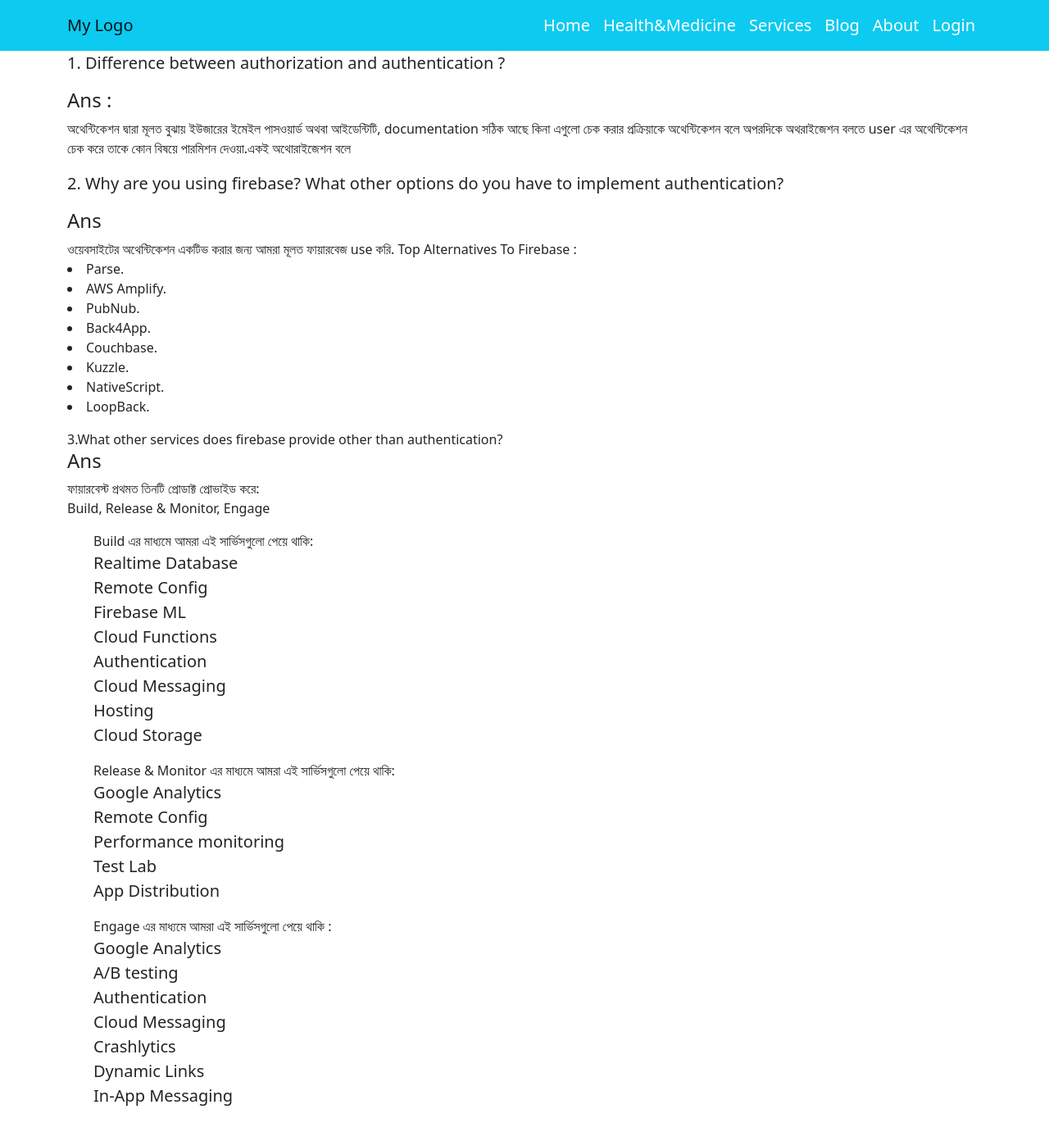
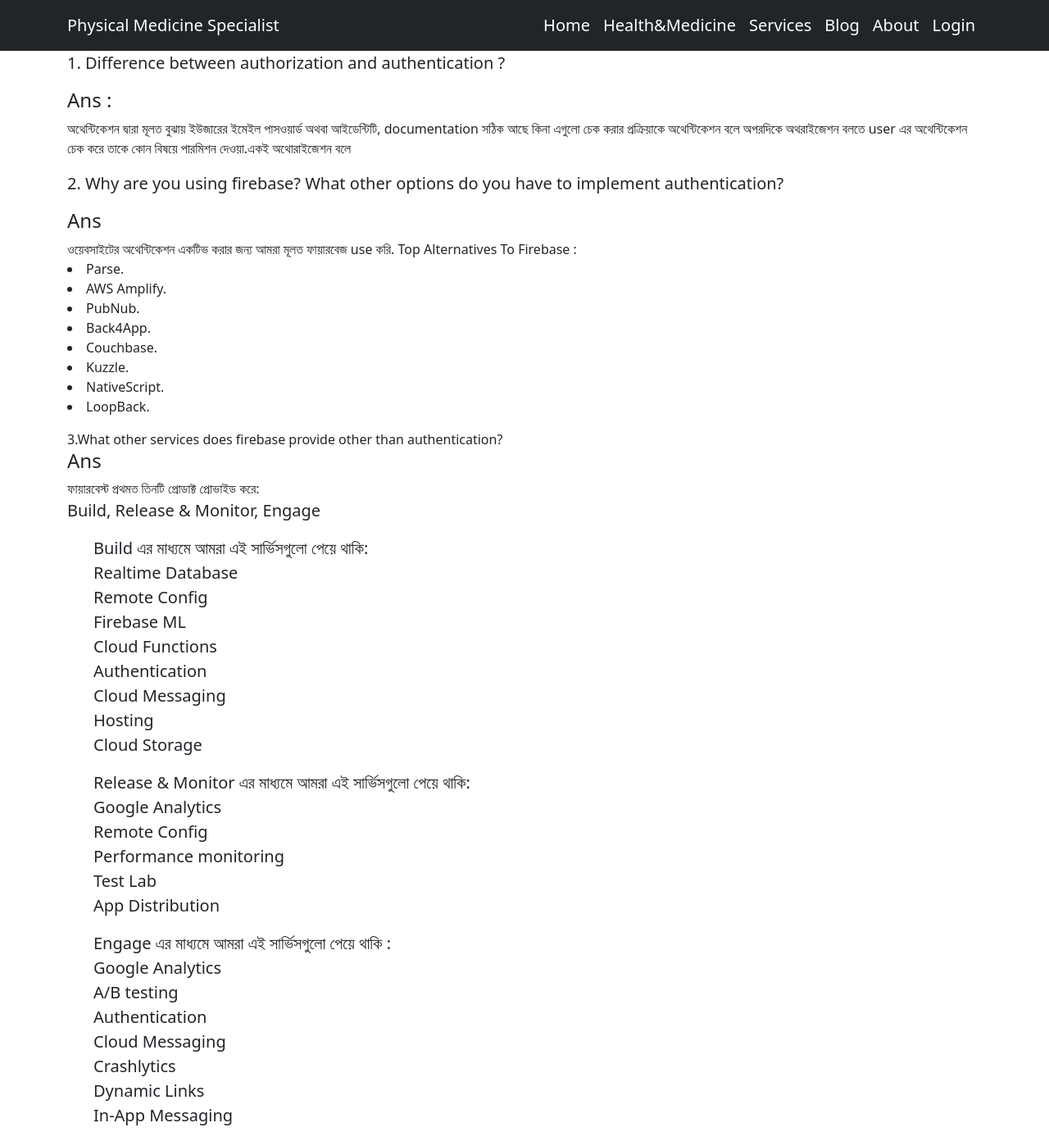
Before and after one commit to alamin00006/independent-service-provider, a React (Create React App) app: page /blog in a window 1280 px wide. Shown: the whole page at 82% size. Before the commit the page ends 1368 px from the top, so only its background shows below. Built offline with nearby package versions, Linux system fonts and the light colour scheme; no server answers.

Commit message:
Full Complete

```diff
--- a/src/Pages/Blog/Blog.js
+++ b/src/Pages/Blog/Blog.js
@@ -31,8 +31,8 @@
             <p>
            3.What other services does firebase provide other than authentication?
            <h4>Ans</h4>
-           <p>ফায়ারবেস্ট প্রথমত তিনটি প্রোডাক্ট প্রোভাইড করে: <p>Build, Release & Monitor, Engage </p>
-                <ul>Build এর মাধ্যমে আমরা এই সার্ভিসগুলো পেয়ে থাকি:
+           <p>ফায়ারবেস্ট প্রথমত তিনটি প্রোডাক্ট প্রোভাইড করে: <p className='fs-5'>Build, Release & Monitor, Engage </p>
+                <ul className='fs-5'>Build এর মাধ্যমে আমরা এই সার্ভিসগুলো পেয়ে থাকি:
                     <li>Realtime Database</li>
                     <li>Remote Config</li>
                     <li>Firebase ML</li>
@@ -42,14 +42,14 @@
                     <li>Hosting</li>
                     <li>Cloud Storage</li>
                 </ul>
-                <ul>Release & Monitor এর মাধ্যমে আমরা এই সার্ভিসগুলো পেয়ে থাকি:
+                <ul className='fs-5'>Release & Monitor এর মাধ্যমে আমরা এই সার্ভিসগুলো পেয়ে থাকি:
                     <li>Google Analytics</li>
                     <li>Remote Config</li>
                     <li>Performance monitoring</li>
                     <li>Test Lab</li>
                     <li>App Distribution</li>
                 </ul>
-                <ul>Engage এর মাধ্যমে আমরা এই সার্ভিসগুলো পেয়ে থাকি :
+                <ul className='fs-5'>Engage এর মাধ্যমে আমরা এই সার্ভিসগুলো পেয়ে থাকি :
                 <li>Google Analytics</li>
                 <li>A/B testing</li>
                 <li>Authentication</li>
--- a/src/Pages/Footer/Footer.js
+++ b/src/Pages/Footer/Footer.js
@@ -16,7 +16,7 @@
                 <ul>
                     <li>Stemcell</li>
                     <li>PRP</li>
-                    <li>Strock fast Improve</li>
+                    <li>Strocke fast Improve</li>
                     <li>Choronic Lumbago</li>
                     <li>Bels Pulsy</li>
                     <li>Therapy</li>
--- a/src/Pages/Header/Header.js
+++ b/src/Pages/Header/Header.js
@@ -5,6 +5,7 @@
 import { Link } from "react-router-dom";
 import auth from "../../firebase.init";
 import "./Header.css";
+
 
 const Header = () => {
 
@@ -16,10 +17,10 @@
   return (
     <nav className="fs-5">
       <div>
-        <Navbar collapseOnSelect  expand="lg" bg="info" variant="light">
+        <Navbar collapseOnSelect  expand="lg" bg="dark" variant="light">
           <Container>
-            <Navbar.Brand as={Link} to="/">
-              My Logo
+            <Navbar.Brand as={Link} to="/" className="text-white">
+              Physical Medicine Specialist
             </Navbar.Brand>
             <Navbar.Toggle aria-controls="responsive-navbar-nav" />
             <Navbar.Collapse id="responsive-navbar-nav">
```
Also changed, not shown: src/images/logo.png (added).
